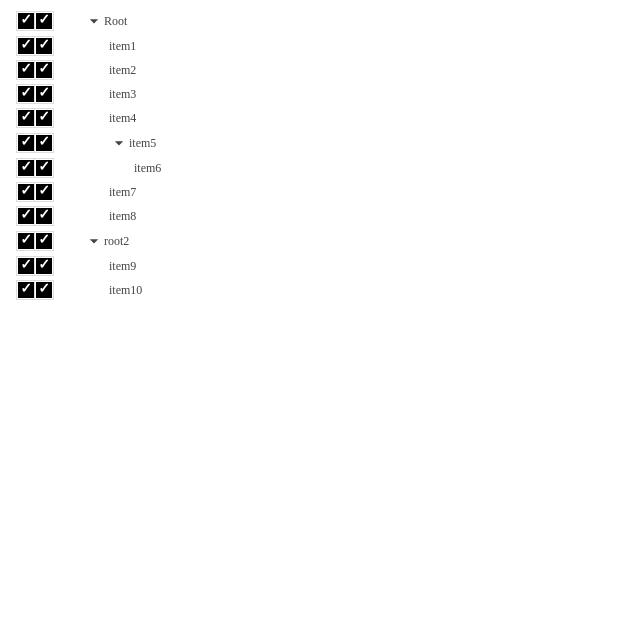
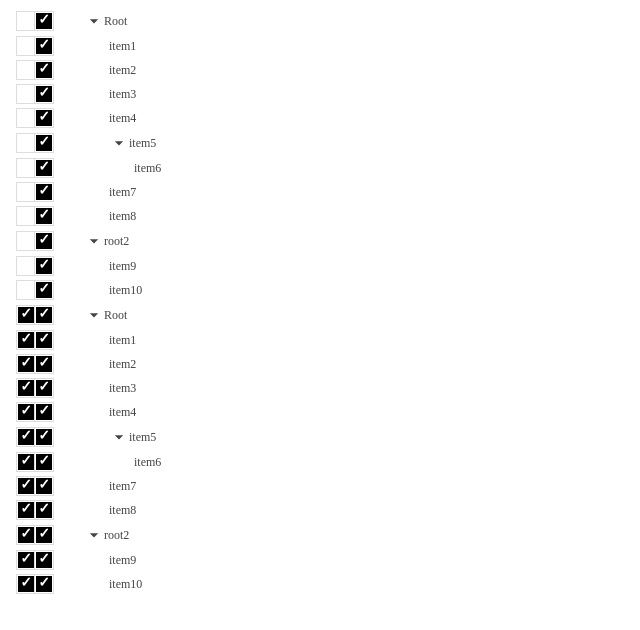
Before and after one commit to kiminseob/react-multi-checkbox-tree, a React app: page / in a window 1280 px wide. Shown: the top 630 px of the page, without its empty margins (0-640 px from the left). Built offline with nearby package versions, Linux system fonts and the light colour scheme; the HTML template or start-up script is replaced by a standard one.

Commit message:
feat: checkbox states 초기화 props 추가

```diff
--- a/src/App.jsx
+++ b/src/App.jsx
@@ -14,13 +14,27 @@ function App() {
     }));
   };
 
+  const initCheckStates = (item) => {
+    return [0, 1];
+  };
+
   return (
+    <>
+      <MultiTree
+        disable
+        items={items.treeItem}
+        itemName="treeItems"
+        checkboxCount={2}
+        onSelected={onSelected}
+        initCheckStates={initCheckStates}
+      />
       <MultiTree
         items={items.treeItem}
         itemName="treeItems"
         checkboxCount={2}
         onSelected={onSelected}
       />
+    </>
   );
 }
 
--- a/src/components/Tree/MultiTree.tsx
+++ b/src/components/Tree/MultiTree.tsx
@@ -25,6 +25,7 @@ const MultiTree = ({
   itemName = '',
   checkboxCount = 1,
   onSelected = () => {},
+  initCheckStates,
 }: {
   disable: boolean;
   isChecked: boolean;
@@ -32,16 +33,18 @@ const MultiTree = ({
   itemName: string;
   checkboxCount: number;
   onSelected: (itemName: string, updateStates: ItemState[]) => void;
+  initCheckStates: (item: Item | undefined) => number[];
 }) => {
-  const initStates = () =>
+  const defaultCheckStates = () =>
     [...Array(checkboxCount)].map((v) =>
       isChecked ? CheckboxState.CHECKED : CheckboxState.UNCHECKED
     );
+  if (!initCheckStates) initCheckStates = defaultCheckStates;
 
-  const defaultItemStates: ItemState[] = items.map((i) => ({
-    id: i.id,
-    parentId: i.parentId,
-    checkStates: initStates(),
+  const defaultItemStates: ItemState[] = items.map((item) => ({
+    id: item.id,
+    parentId: item.parentId,
+    checkStates: initCheckStates(item),
     visible: true,
     expaned: true,
   }));
```
Lines whose indentation alone changed are shown as unchanged.
